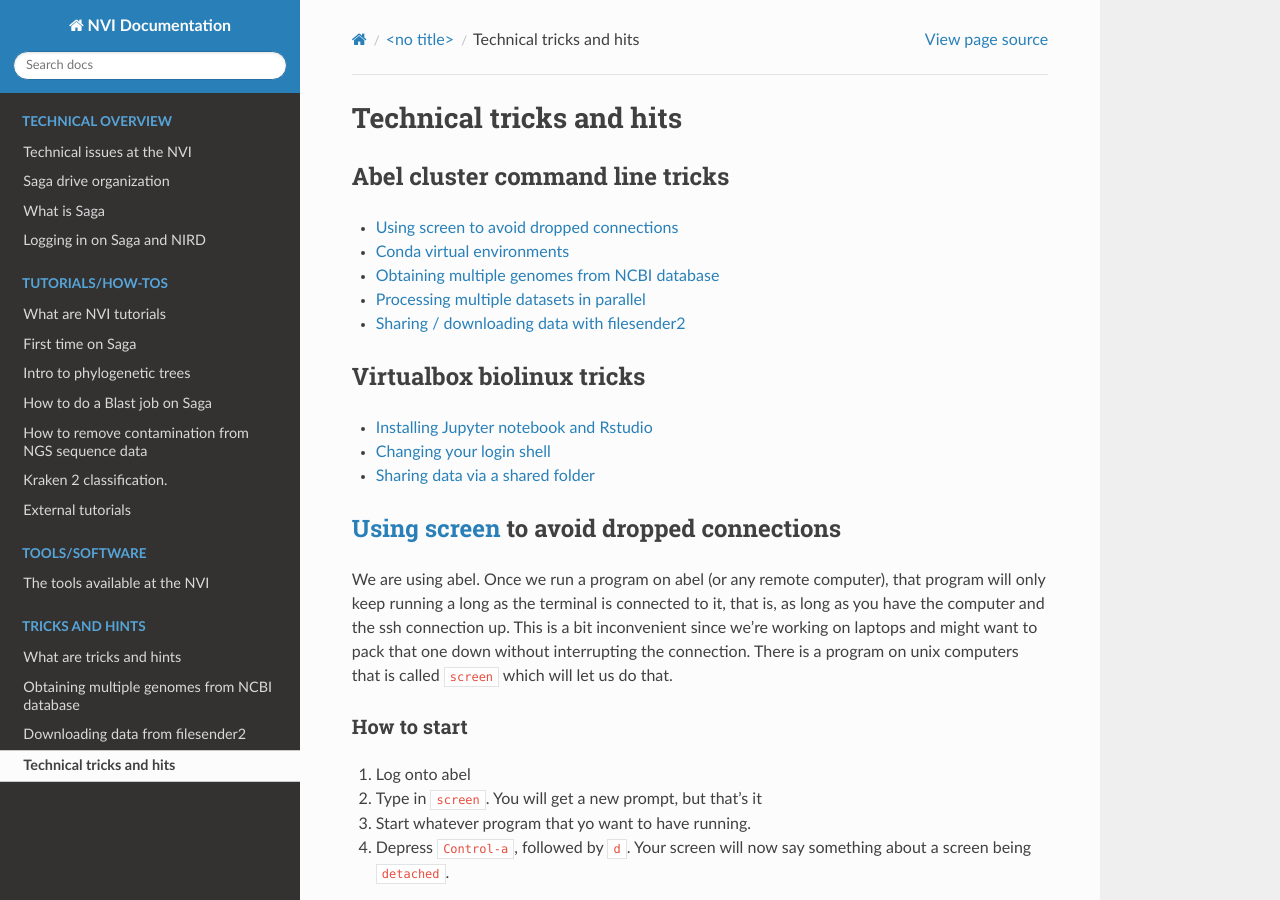
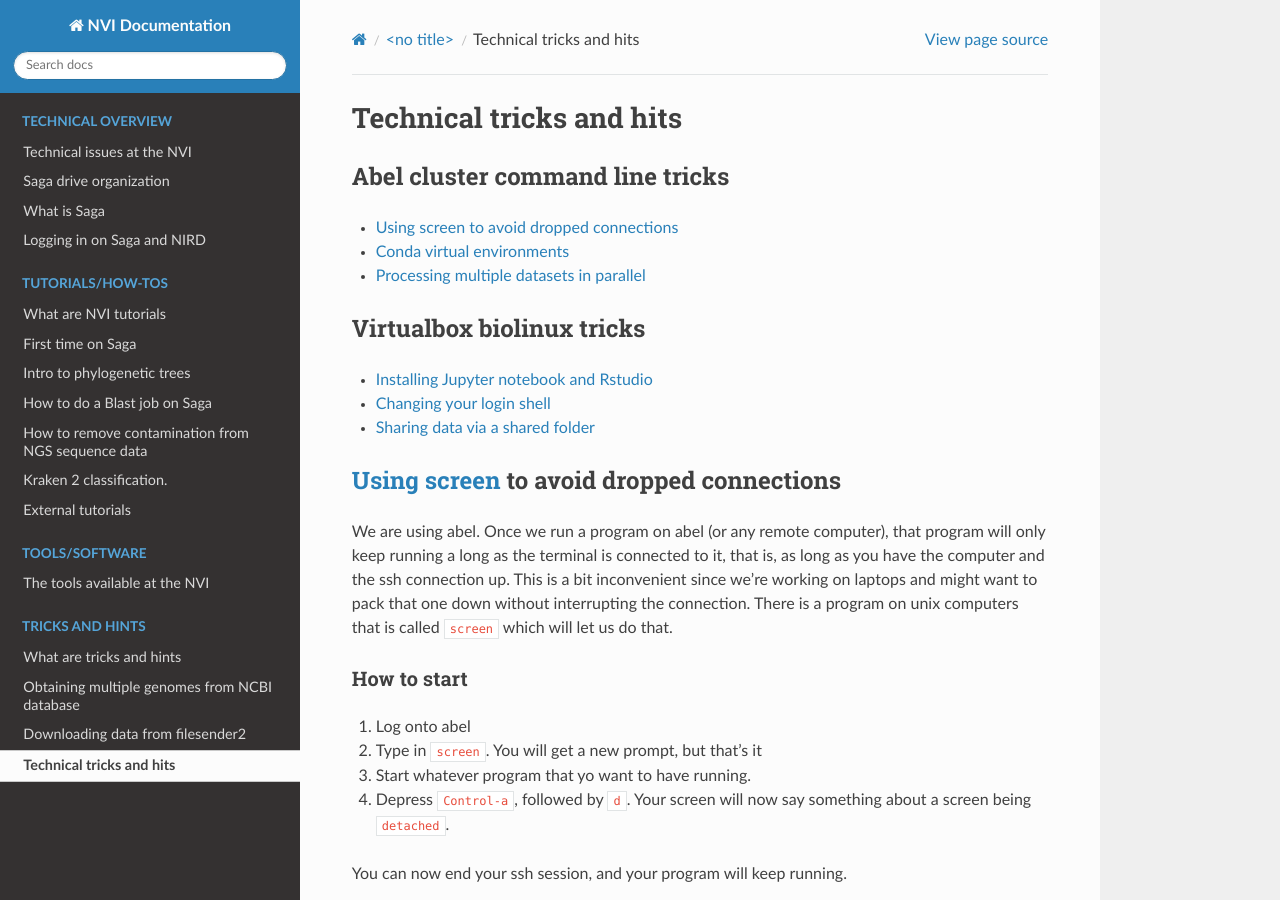
Before and after one commit to NorwegianVeterinaryInstitute/nvi-documentation, a Sphinx documentation site: the page built from docs/source/tricks/techstuff.md, in a window 1280 px wide and 900 px high. Built offline with Sphinx 7.4.7 and the Read the Docs theme 2.0.0, drawn with Linux system fonts in a browser that asks for light colours; pages that are not in the unit, such as notebooks, are missing from menus.

Commit message:
Update techstuff.md

```diff
--- a/docs/source/tricks/techstuff.md
+++ b/docs/source/tricks/techstuff.md
@@ -3,9 +3,7 @@
 ### Abel cluster command line tricks
 * [Using screen to avoid dropped connections](#Using-screen-to-avoid-dropped-connections)
 * [Conda virtual environments](#Conda-virtual-environments)
-* [Obtaining multiple genomes from NCBI database](#Obtaining-multiple-genomes-from-NCBI-database)
 * [Processing multiple datasets in parallel](#Processing-multiple-datasets-in-Parallel)
-* [Sharing / downloading data with filesender2](#Downloading-data-from-filesender2)
 
 ### Virtualbox biolinux tricks
 * [Installing Jupyter notebook and Rstudio](#Installing-Jupyter-notebook-and-Rstudio)
```
